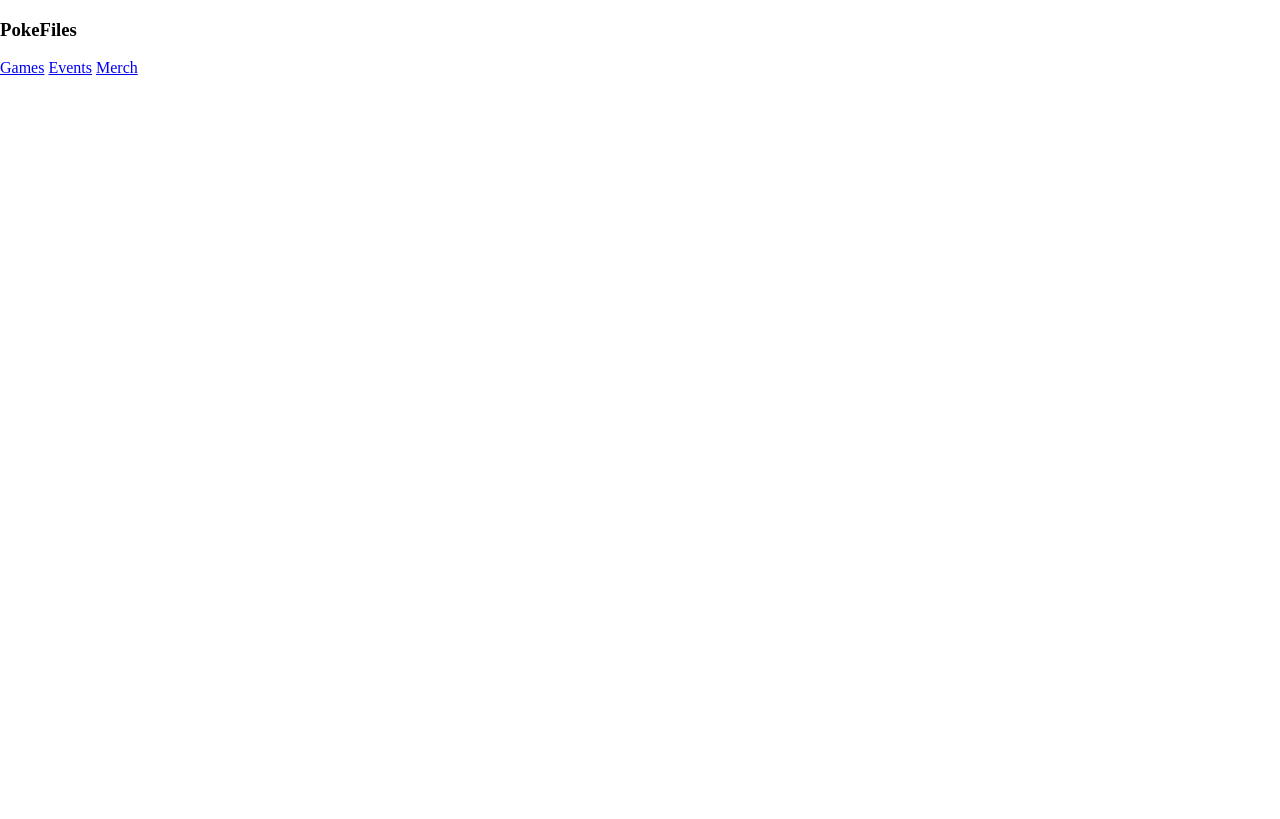
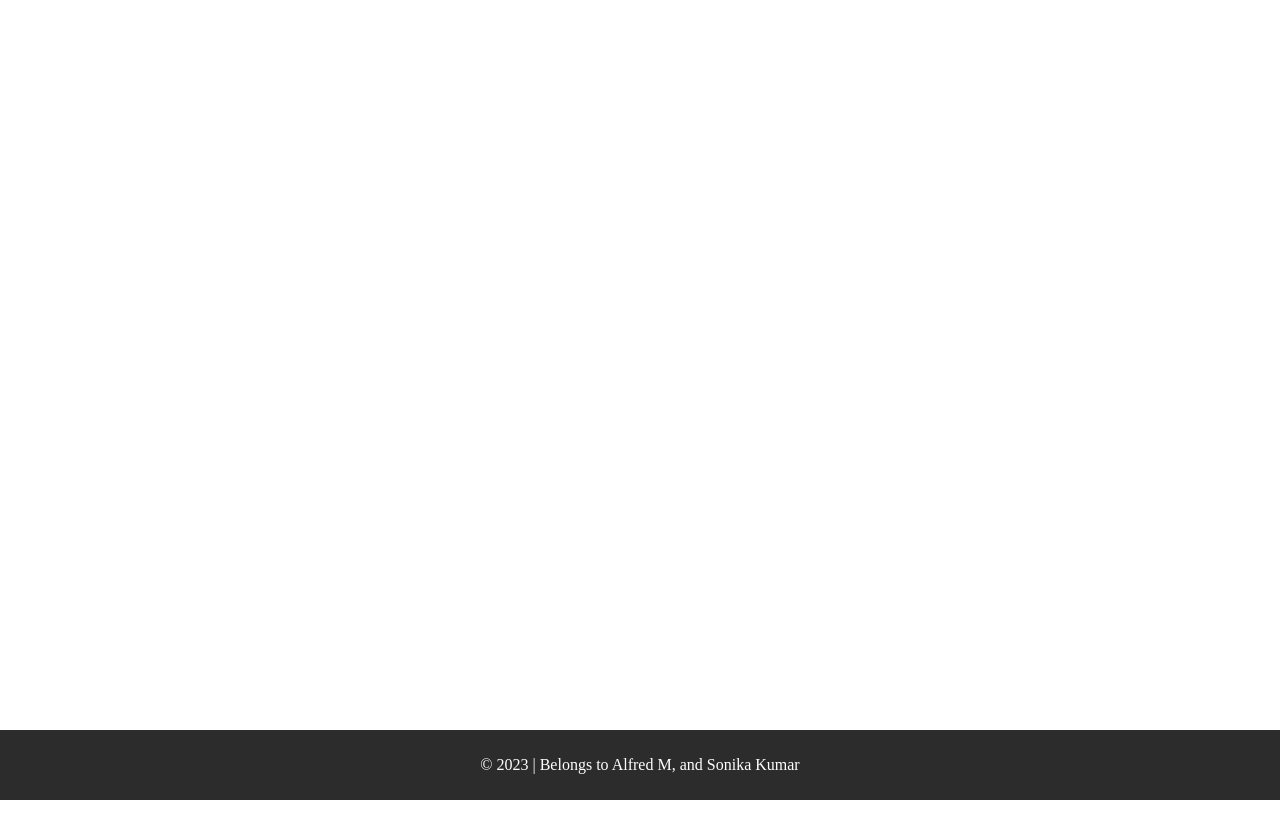
Before and after one commit to Sonikak004/Js-capstone-project, a website built with webpack: page src/template.html in a window 1280 px wide. Built offline with nearby package versions, Linux system fonts and the light colour scheme.

Commit message:
Add footer with copyright info

```diff
--- a/src/template.html
+++ b/src/template.html
@@ -6,13 +6,15 @@
     <title>Document</title>
 </head>
 <body>
-    <header>
-        <div id="logo"><h3>PokeFiles</h3></div>
-        <nav>
-            <a href="#" class="nav-link" target="_blank">Games</a>
-            <a href="#" class="nav-link" target="_blank">Events</a>
-            <a href="#" class="nav-link" target="_blank">Merch</a>
-        </nav>
-    </header>
+
+    <!-- footer -->
+   <footer>
+    <div class="footer-d">
+        <p class="footer-p"> &#169; 2023 | Belongs to
+          <a href="https://github.com/badger-99" class="ftxt">Alfred M</a>, and
+          <a href="https://github.com/Sonikak004" class="ftxt">Sonika Kumar</a>
+        </p>
+      </div>
+   </footer>
 </body>
 </html>
```
